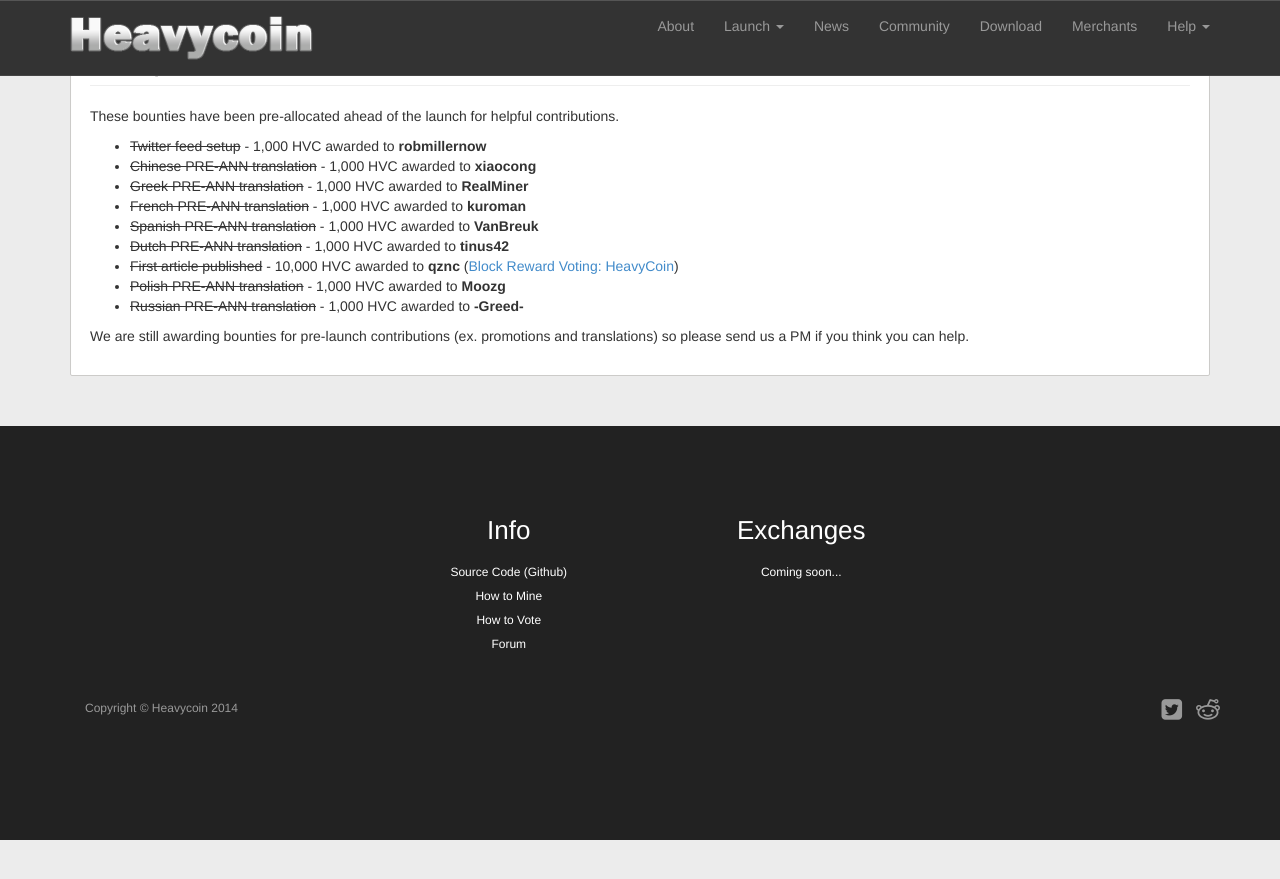
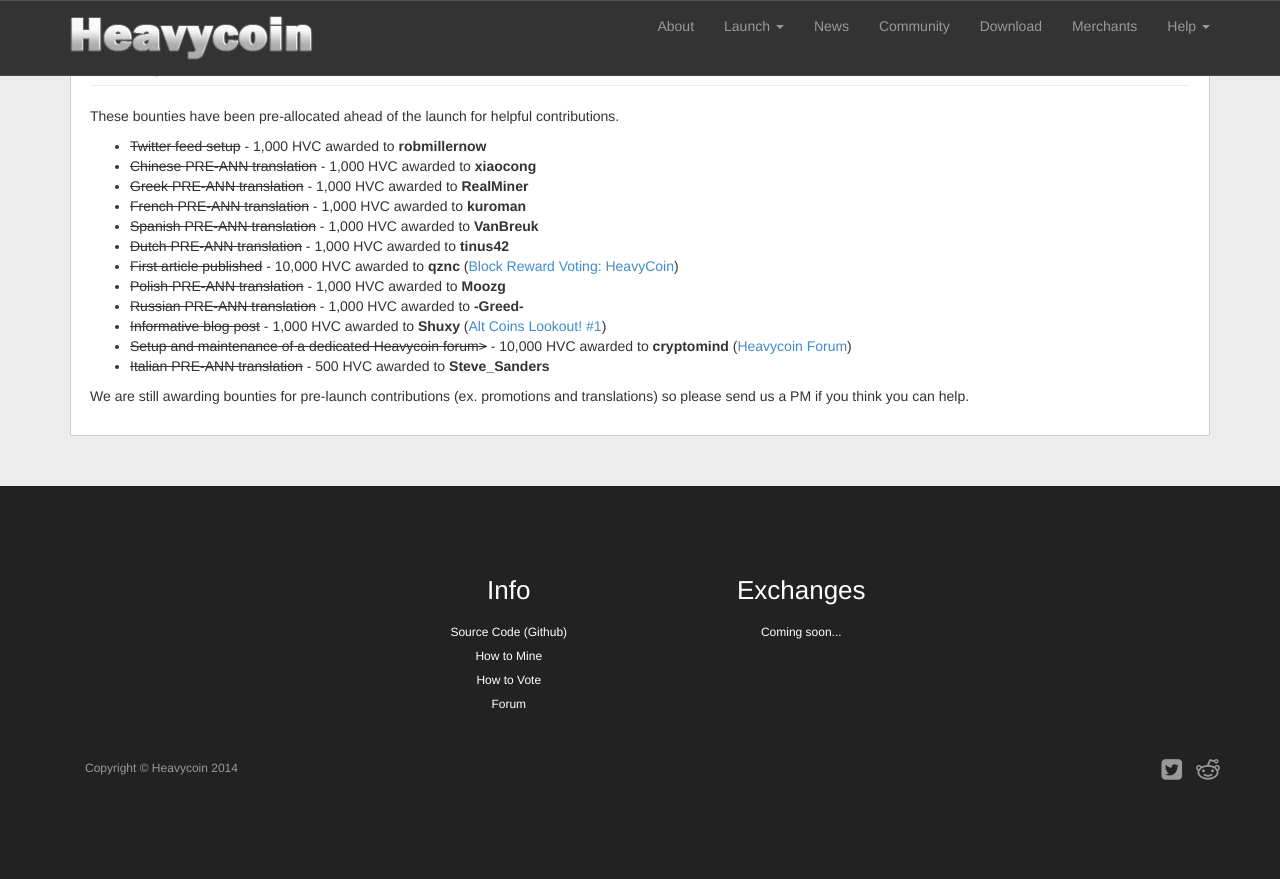
Before and after one commit to heavycoin/heavycoin.github.io, a Jekyll site: the page built from launch.html, in a window 1280 px wide and 900 px high, scrolled down 3687 px. Shown: the top 879 px of the window. Built offline with Jekyll 4.4.1, drawn with Linux system fonts in a browser that asks for light colours; Markdown is read by kramdown in place of the engine named in the settings; before the commit the page ends 4527 px from its top, so only the background shows below that.

Commit message:
Updated bounties

```diff
--- a/_includes/bounties.html
+++ b/_includes/bounties.html
@@ -4,7 +4,7 @@
       {% include bounties_merchants.html %}
       <li>50,000 HVC - first gambling site</li>
       <li>20,000 HVC - first dice site</li>
-      <li>10,000 HVC - setup and maintenance of a dedicated Heavycoin forum</li>
+      <li><strike>10,000 HVC - setup and maintenance of a dedicated Heavycoin forum</strike></li>
       <li>10,000 HVC - sign-up of the first Heavycoin exchange</li>
       <li>30,000 HVC - first block explorer</li>
       <li>10,000 HVC - second block explorer</li>
--- a/launch.html
+++ b/launch.html
@@ -286,6 +286,9 @@
       <li><strike>First article published</strike> - 10,000 HVC awarded to <strong>qznc</strong> (<a href="http://cryptofrenzy.wordpress.com/2014/02/24/block-reward-voting-heavycoin/">Block Reward Voting: HeavyCoin</a>)</li>
       <li><strike>Polish PRE-ANN translation</strike> - 1,000 HVC awarded to <strong>Moozg</strong></li>
       <li><strike>Russian PRE-ANN translation</strike> - 1,000 HVC awarded to <strong>-Greed-</strong></li>
+      <li><strike>Informative blog post</strike> - 1,000 HVC awarded to <strong>Shuxy</strong> (<a href="http://cryptojournal.blogspot.sg/2014/02/interesting-alt-coins-1.html">Alt Coins Lookout! #1</a>)</li>
+      <li><strike>Setup and maintenance of a dedicated Heavycoin forum></strike> - 10,000 HVC awarded to <strong>cryptomind</strong> (<a href="http://heavycoinforum.com">Heavycoin Forum</a>)</li>
+      <li><strike>Italian PRE-ANN translation</strike> - 500 HVC awarded to <strong>Steve_Sanders</strong></li>
     </ul>
 
     <p>
```
